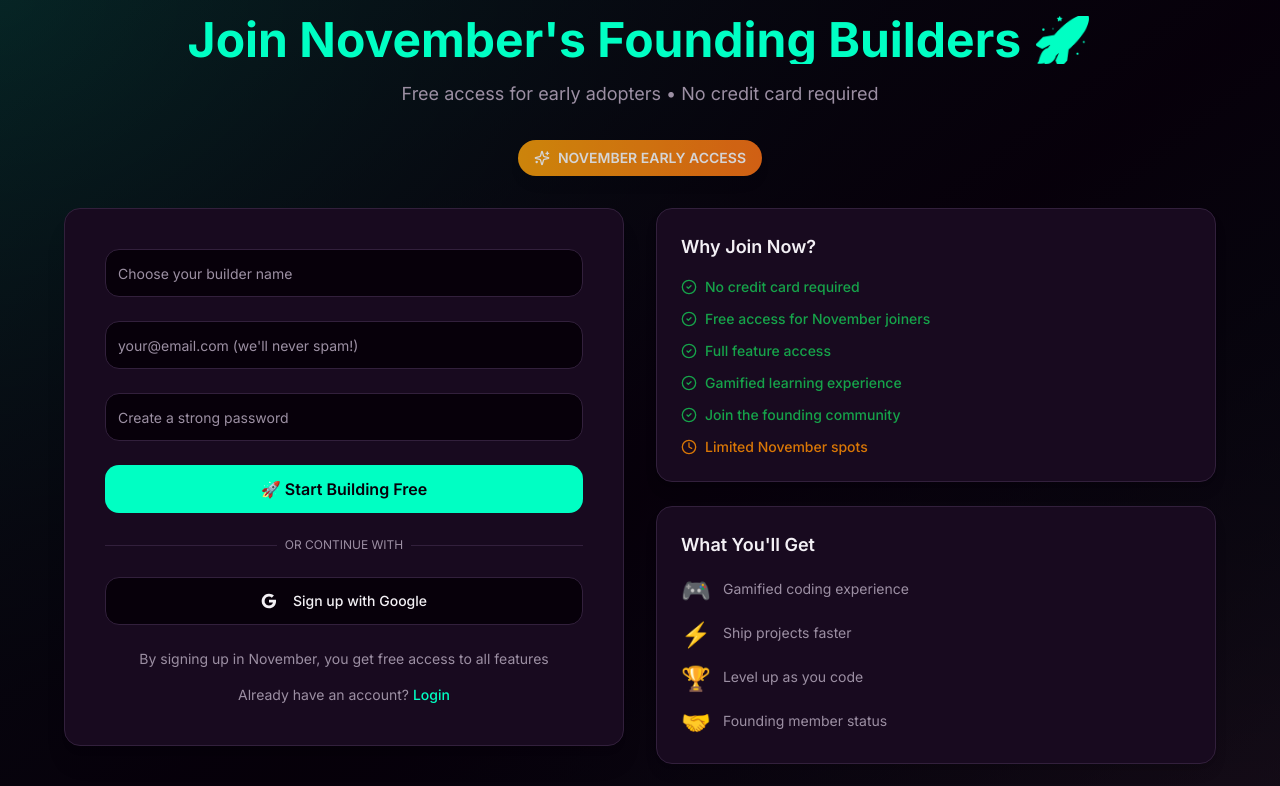
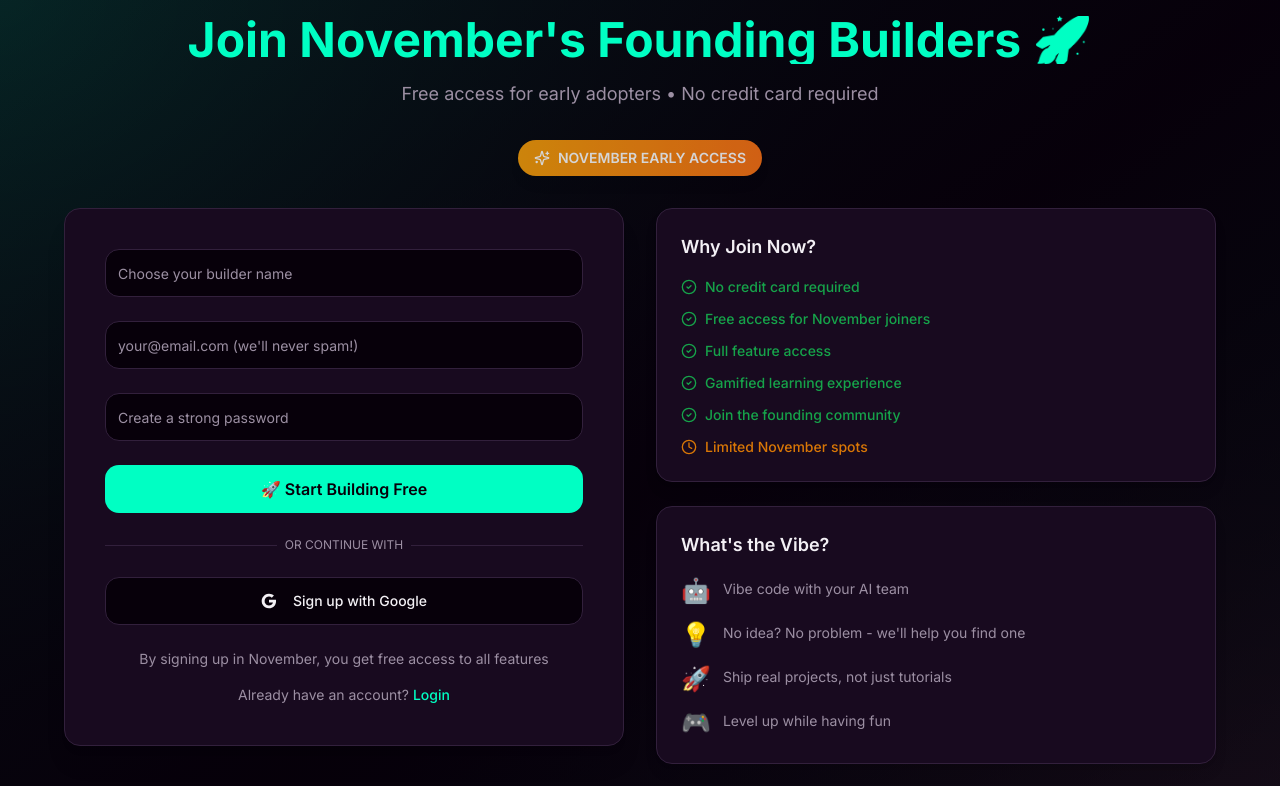
Before and after one commit to myceliummmm-sketch/myceliumteam1, a React (Vite) app: page /register in a window 1280 px wide. Shown: the top 786 px of the page. Built offline with nearby package versions, Linux system fonts and the light colour scheme; the HTML template or start-up script is replaced by a standard one.

Commit message:
Rewrite benefits for casual vibe coding
Update benefits list to emphasize vibe coding with an AI team and encourage users who don't have an idea yet. The heading for the benefits section has also been updated to "What's the Vibe?".

```diff
--- a/src/pages/Register.tsx
+++ b/src/pages/Register.tsx
@@ -57,17 +57,17 @@ export default function Register() {
     await signInWithGoogle();
   };
   const benefits = [{
+    emoji: '🤖',
+    text: 'Vibe code with your AI team'
+  }, {
+    emoji: '💡',
+    text: 'No idea? No problem - we\'ll help you find one'
+  }, {
+    emoji: '🚀',
+    text: 'Ship real projects, not just tutorials'
+  }, {
     emoji: '🎮',
-    text: 'Gamified coding experience'
-  }, {
-    emoji: '⚡',
-    text: 'Ship projects faster'
-  }, {
-    emoji: '🏆',
-    text: 'Level up as you code'
-  }, {
-    emoji: '🤝',
-    text: 'Founding member status'
+    text: 'Level up while having fun'
   }];
   return <div className="min-h-screen flex items-center justify-center bg-gradient-to-br from-primary/5 via-background to-accent/5 p-4">
       <div className="w-full max-w-6xl">
@@ -155,7 +155,7 @@ export default function Register() {
             <Card className="p-6 shadow-lg animate-fade-in" style={{
             animationDelay: '300ms'
           }}>
-              <h3 className="font-semibold mb-4 text-lg">What You'll Get</h3>
+              <h3 className="font-semibold mb-4 text-lg">What's the Vibe?</h3>
               <BenefitsList benefits={benefits} />
             </Card>
 
```
